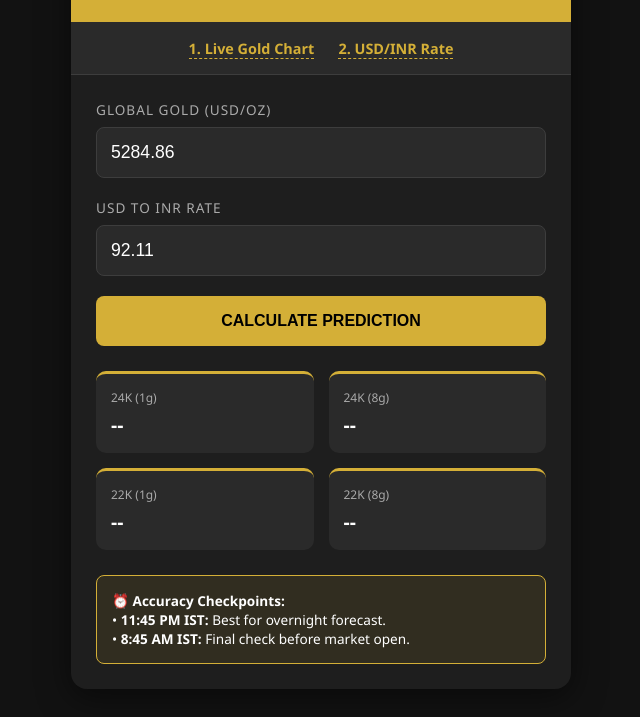
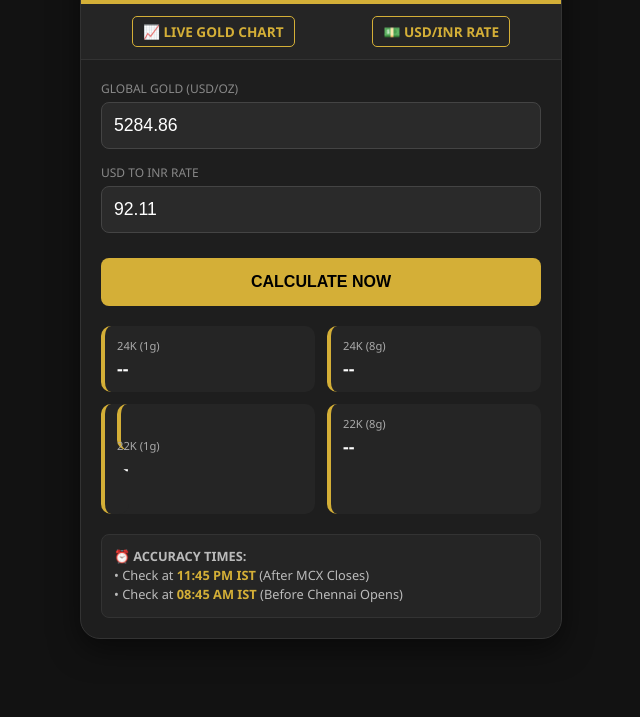
Before and after one commit to arunb9344/Gold-price-prediction, a plain HTML site: page index.html in a window 1280 px wide. Shown: the part 116-833 px from the top of the page, without its empty margins (319-959 px from the left). After the commit the page ends 800 px from the top, so only its background shows below. Drawn offline with Linux system fonts and the light colour scheme.

Commit message:
Refactor HTML structure and styling for gold predictor

```diff
--- a/index.html
+++ b/index.html
@@ -5,80 +5,77 @@
     <meta name="viewport" content="width=device-width, initial-scale=1.0">
     <title>Chennai Gold Predictor</title>
     <style>
-        :root { --gold: #D4AF37; --dark-bg: #121212; --card-bg: #1e1e1e; --text: #ffffff; }
-        body { font-family: 'Segoe UI', Arial, sans-serif; background-color: var(--dark-bg); color: var(--text); padding: 20px; display: flex; justify-content: center; }
-        .app-container { width: 100%; max-width: 500px; background: var(--card-bg); border-radius: 16px; box-shadow: 0 8px 32px rgba(0,0,0,0.5); overflow: hidden; }
-        .header { background: var(--gold); padding: 25px; text-align: center; color: #000; }
-        .data-sources { background: #2a2a2a; padding: 15px; text-align: center; border-bottom: 1px solid #3d3d3d; }
-        .data-sources a { color: var(--gold); text-decoration: none; font-weight: bold; margin: 0 10px; font-size: 0.9em; border-bottom: 1px dashed var(--gold); }
-        .content { padding: 25px; }
-        .input-box { margin-bottom: 20px; }
-        label { display: block; margin-bottom: 8px; font-size: 0.85em; color: #aaa; text-transform: uppercase; letter-spacing: 1px; }
-        input { width: 100%; padding: 14px; background: #2a2a2a; border: 1px solid #3d3d3d; border-radius: 8px; color: #fff; font-size: 1.1em; box-sizing: border-box; }
-        button { width: 100%; padding: 16px; background: var(--gold); border: none; border-radius: 8px; color: #000; font-weight: 800; font-size: 1em; cursor: pointer; transition: 0.2s; }
-        button:hover { opacity: 0.9; transform: scale(0.98); }
-        .grid { display: grid; grid-template-columns: 1fr 1fr; gap: 15px; margin-top: 25px; }
-        .card { background: #2a2a2a; padding: 15px; border-radius: 10px; border-top: 3px solid var(--gold); }
-        .card-label { font-size: 0.75em; color: #aaa; display: block; }
-        .card-val { font-size: 1.2em; font-weight: bold; margin-top: 5px; color: #fff; }
-        .time-guide { margin-top: 25px; padding: 15px; background: rgba(212, 175, 55, 0.1); border-radius: 8px; border: 1px solid var(--gold); font-size: 0.85em; }
+        :root { --gold: #D4AF37; --dark: #121212; --card: #1e1e1e; --text: #ffffff; }
+        body { font-family: 'Segoe UI', Arial, sans-serif; background: var(--dark); color: var(--text); padding: 15px; display: flex; justify-content: center; }
+        .wrapper { width: 100%; max-width: 480px; background: var(--card); border-radius: 20px; box-shadow: 0 10px 30px rgba(0,0,0,0.5); overflow: hidden; border: 1px solid #333; }
+        .header { background: var(--gold); padding: 20px; text-align: center; color: #000; }
+        .nav-links { background: #252525; padding: 12px; display: flex; justify-content: space-around; border-bottom: 1px solid #333; }
+        .nav-links a { color: var(--gold); text-decoration: none; font-size: 0.85em; font-weight: bold; border: 1px solid var(--gold); padding: 5px 10px; border-radius: 5px; transition: 0.3s; }
+        .nav-links a:hover { background: var(--gold); color: #000; }
+        .content { padding: 20px; }
+        .input-group { margin-bottom: 15px; }
+        label { display: block; font-size: 0.75em; color: #888; margin-bottom: 5px; text-transform: uppercase; }
+        input { width: 100%; padding: 12px; background: #2a2a2a; border: 1px solid #444; border-radius: 8px; color: white; font-size: 1.1em; box-sizing: border-box; }
+        button { width: 100%; padding: 15px; background: var(--gold); border: none; border-radius: 8px; font-weight: 800; cursor: pointer; margin-top: 10px; font-size: 1em; }
+        .grid { display: grid; grid-template-columns: 1fr 1fr; gap: 12px; margin-top: 20px; }
+        .res-card { background: #252525; padding: 12px; border-radius: 10px; border-left: 4px solid var(--gold); }
+        .res-label { font-size: 0.7em; color: #aaa; display: block; }
+        .res-val { font-size: 1.1em; font-weight: bold; margin-top: 3px; }
+        .timing { margin-top: 20px; padding: 12px; background: #252525; border-radius: 8px; font-size: 0.8em; line-height: 1.5; color: #bbb; border: 1px solid #333; }
+        .timing b { color: var(--gold); }
     </style>
 </head>
 <body>
 
-<div class="app-container">
+<div class="wrapper">
     <div class="header">
-        <h2 style="margin:0">GOLD PREDICTOR</h2>
-        <p style="margin:5px 0 0; opacity:0.8">Chennai Market Outlook</p>
+        <h2 style="margin:0">CHENNAI GOLD PREDICTOR</h2>
+        <p style="margin:5px 0 0; font-size: 0.8em; font-weight: bold;">Predict Tomorrow's Opening Rate</p>
     </div>
 
-    <div class="data-sources">
-        <a href="https://in.tradingview.com/symbols/XAUUSD/" target="_blank">1. Live Gold Chart</a>
-        <a href="https://www.google.com/finance/quote/USD-INR" target="_blank">2. USD/INR Rate</a>
+    <div class="nav-links">
+        <a href="https://in.tradingview.com/symbols/XAUUSD/" target="_blank">📈 LIVE GOLD CHART</a>
+        <a href="https://www.google.com/finance/quote/USD-INR" target="_blank">💵 USD/INR RATE</a>
     </div>
 
     <div class="content">
-        <div class="input-box">
+        <div class="input-group">
             <label>Global Gold (USD/oz)</label>
-            <input type="number" id="globalPrice" value="5284.86" step="0.01">
+            <input type="number" id="gold" value="5284.86" step="0.01">
         </div>
-        <div class="input-box">
+        <div class="input-group">
             <label>USD to INR Rate</label>
-            <input type="number" id="usdInr" value="92.11" step="0.01">
+            <input type="number" id="inr" value="92.11" step="0.01">
         </div>
 
-        <button onclick="calc()">CALCULATE PREDICTION</button>
+        <button onclick="run()">CALCULATE NOW</button>
 
         <div class="grid">
-            <div class="card"><span class="card-label">24K (1g)</span><div id="24k1" class="card-val">--</div></div>
-            <div class="card"><span class="card-label">24K (8g)</span><div id="24k8" class="card-val">--</div></div>
-            <div class="card"><span class="card-label">22K (1g)</span><div id="22k1" class="card-val">--</div></div>
-            <div class="card"><span class="card-label">22K (8g)</span><div id="22k8" class="card-val">--</div></div>
+            <div class="res-card"><span class="res-label">24K (1g)</span><div id="v1" class="res-val">--</div></div>
+            <div class="res-card"><span class="res-label">24K (8g)</span><div id="v2" class="res-val">--</div></div>
+            <div class="res-card"><span class="res-card"><span class="res-label">22K (1g)</span><div id="v3" class="res-val">--</div></div>
+            <div class="res-card"><span class="res-label">22K (8g)</span><div id="v4" class="res-val">--</div></div>
         </div>
 
-        <div class="time-guide">
-            <strong>⏰ Accuracy Checkpoints:</strong><br>
-            • <b>11:45 PM IST:</b> Best for overnight forecast.<br>
-            • <b>8:45 AM IST:</b> Final check before market open.
+        <div class="timing">
+            <strong>⏰ ACCURACY TIMES:</strong><br>
+            • Check at <b>11:45 PM IST</b> (After MCX Closes)<br>
+            • Check at <b>08:45 AM IST</b> (Before Chennai Opens)
         </div>
     </div>
 </div>
 
 <script>
-    function calc() {
-        const global = parseFloat(document.getElementById('globalPrice').value);
-        const inr = parseFloat(document.getElementById('usdInr').value);
-
-        // Formula: (Global / 31.1035 * INR) * 1.06 (Import Duty) * 1.03 (GST)
-        const base24K = (global / 31.1035) * inr * 1.06 * 1.03;
-        const base22K = base24K * (22/24);
-
-        const format = (val) => "₹" + Math.round(val).toLocaleString('en-IN');
-
-        document.getElementById('24k1').innerText = format(base24K);
-        document.getElementById('24k8').innerText = format(base24K * 8);
-        document.getElementById('22k1').innerText = format(base22K);
-        document.getElementById('22k8').innerText = format(base22K * 8);
+    function run() {
+        const g = parseFloat(document.getElementById('gold').value);
+        const r = parseFloat(document.getElementById('inr').value);
+        const p24 = (g / 31.1035) * r * 1.06 * 1.03; // Duty(6%) + GST(3%)
+        const p22 = p24 * (22/24);
+        const f = (n) => "₹" + Math.round(n).toLocaleString('en-IN');
+        document.getElementById('v1').innerText = f(p24);
+        document.getElementById('v2').innerText = f(p24 * 8);
+        document.getElementById('v3').innerText = f(p22);
+        document.getElementById('v4').innerText = f(p22 * 8);
     }
 </script>
 
```
